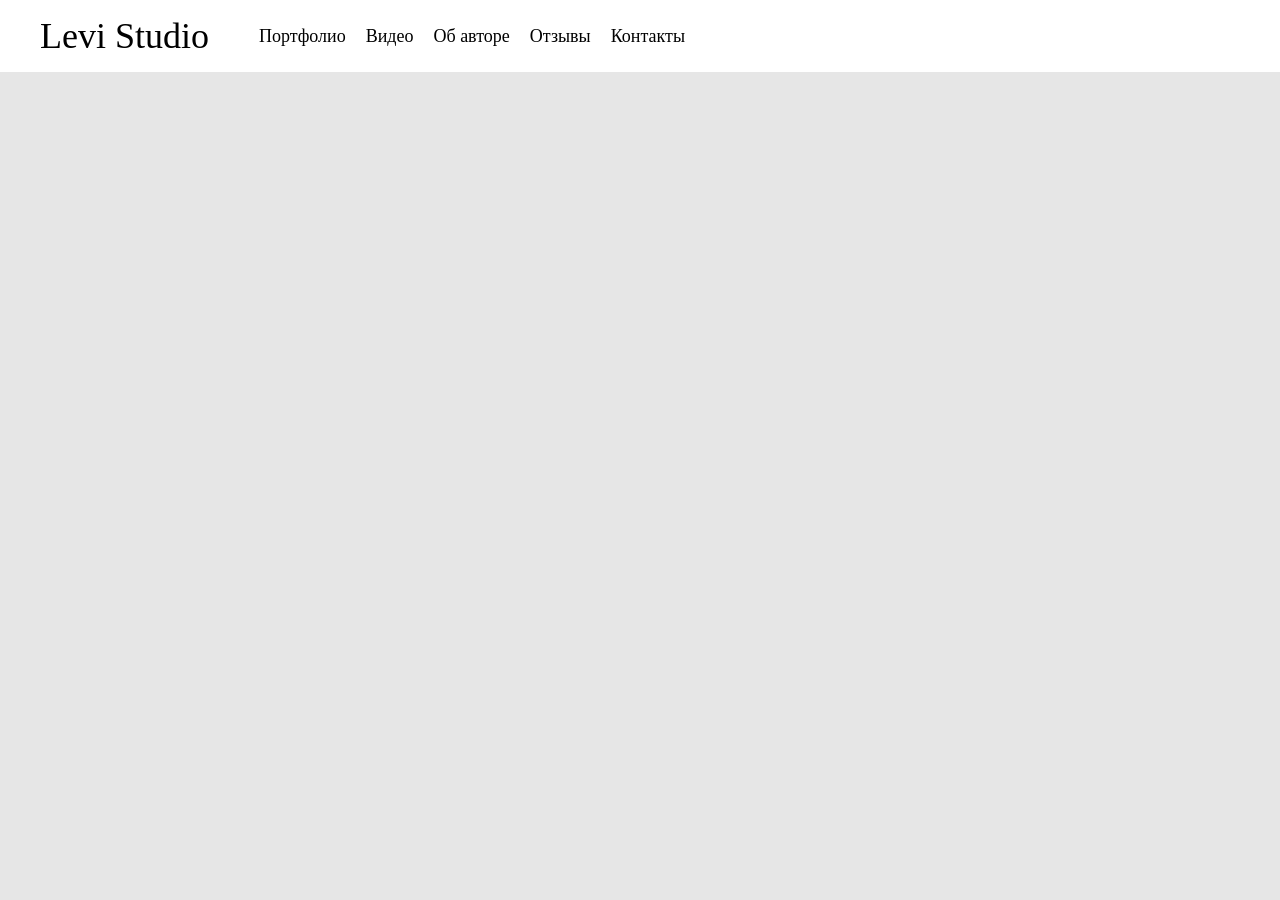
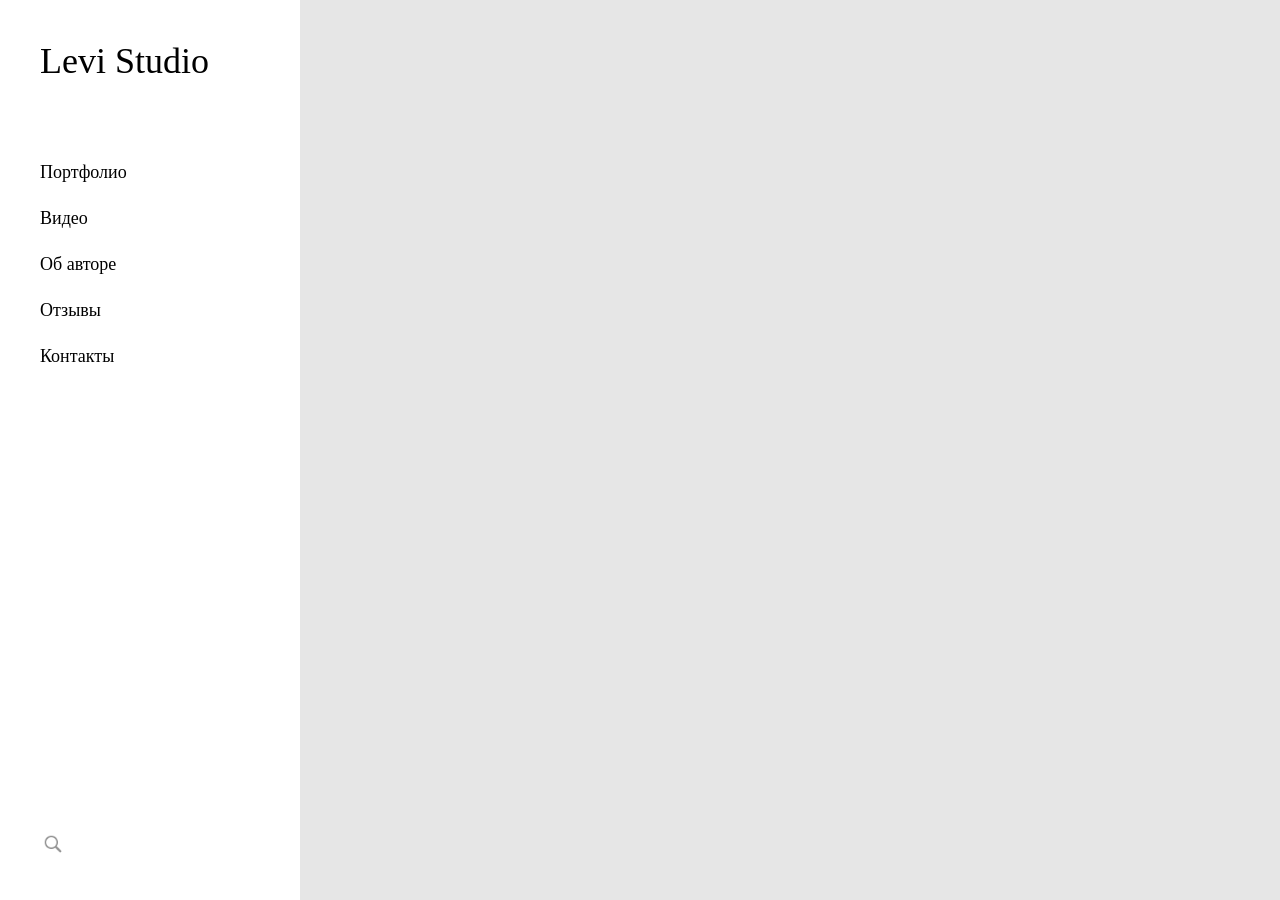
Before and after one commit to lukasbee1/adaptive-menu-horizontal-vertical, a website built with webpack: page index.html in a window 1280 px wide. Before the commit the page ends 800 px from the top, so only its background shows below. Built offline with nearby package versions, Linux system fonts and the light colour scheme.

Commit message:
heads typesetting

```diff
--- a/index.html
+++ b/index.html
@@ -10,7 +10,9 @@
 </head>
 <body>
   <!-- nav bar block -->
-  <nav class="nav">
+  <nav class="nav vertical">
+
+      <div class="nav-left">
         <div class="nav__logo"><a href="#">Levi Studio</a></div>
 
         <ul class="nav__menu">
@@ -21,6 +23,11 @@
           <li class="nav__menu-item"> <a href="#">Отзывы</a>	</li>
           <li class="nav__menu-item"> <a href="#">Контакты</a>	</li>
         </ul>
+      </div>
+    <a href="#" class="nav-search">
+        <img src="src/img/698627-icon-111-search-512.png" alt="search icon" style="width: 25px">
+    </a>
+
   </nav>
 
   <script src="dist/main.js"></script>
--- a/src/css/style.css
+++ b/src/css/style.css
@@ -14,29 +14,53 @@ body {
 /* navigation styling */
 .nav {
   display: flex;
-  justify-content: flex-start;
+  justify-content: space-between;
   flex-wrap: wrap;
   background: #fff;
 }
+.nav-left {
+  display: flex;
+}
 .nav__logo{
   font-size: 36px;
-  margin: auto 40px;
-  padding: 15px 0;
+  margin: auto 50px;
   white-space: nowrap;
 }
 .nav__menu{
   font-size: 18px;
   display: flex;
+  flex-wrap: wrap;
   justify-content: flex-start;
-  flex-wrap: wrap;
-
+  margin: auto 10px;
 }
 .nav__menu-item{
+
   list-style-type: none;
-  margin: auto 10px;
-
+  margin-right: 40px;
 
 }
 .nav__menu-item:hover a{
   color: rgb(155, 155, 155);
 }
+.nav-search {
+  margin: 40px;
+}
+/* vertical styling */
+.vertical {
+  width: 300px;
+  height: 900px;
+  flex-direction: column;
+}
+.vertical .nav-left{
+  flex-direction: column;
+}
+.vertical .nav__logo {
+  margin: 40px;
+}
+.vertical .nav__menu{
+  flex-direction: column;
+  margin: 40px;
+}
+.vertical .nav__menu-item{
+  margin-bottom: 25px;
+}
```
Also changed, not shown: src/img/698627-icon-111-search-512.png (added). Lines whose indentation alone changed are shown as unchanged.
